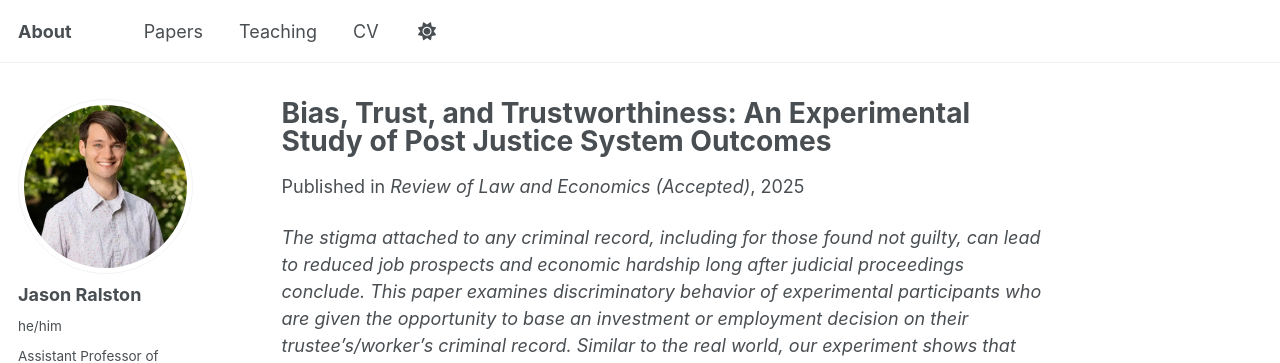
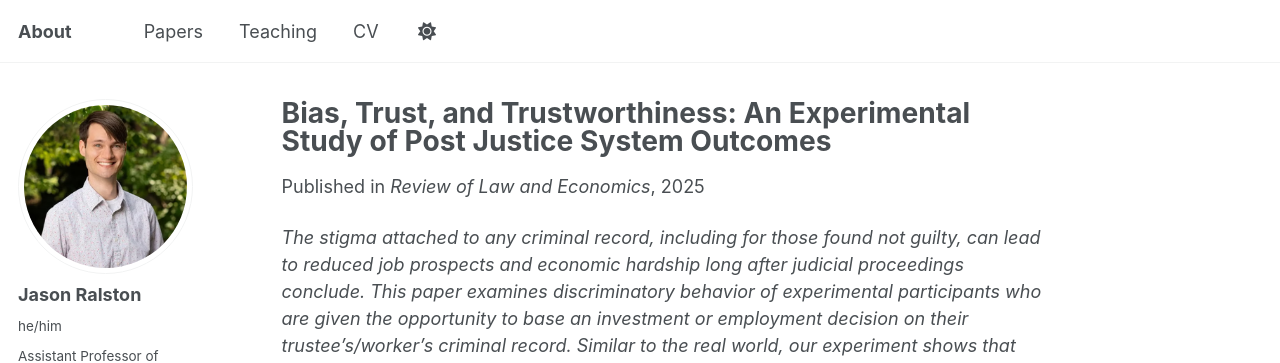
Before and after one commit to jasonralston/jasonralston.github.io, a Jekyll site: the page built from _publications/Trust.md, in a window 1280 px wide and 1182 px high. Shown: the top 363 px of the window. Built offline with Jekyll 4.4.1, drawn with Linux system fonts in a browser that asks for light colours; some web fonts are replaced.

Commit message:
Update Trust.md

```diff
--- a/_publications/Trust.md
+++ b/_publications/Trust.md
@@ -18,8 +18,8 @@ observed statistical discrimination against those who have been accused.
 Our results raise serious concerns about the practice of using criminal
 records in hiring, as convictions are often poor indicators of actual
 culpability.'
-date: 2025-05-01
-venue: 'Review of Law and Economics (Accepted)'
+date: 2025-07-11
+venue: 'Review of Law and Economics'
 paperurl: https://www.degruyterbrill.com/document/doi/10.1515/rle-2024-0053/html
 citation: Jason Ralston, Jason Aimone, Lucas Rentschler, and Charles North
 status: published
```
